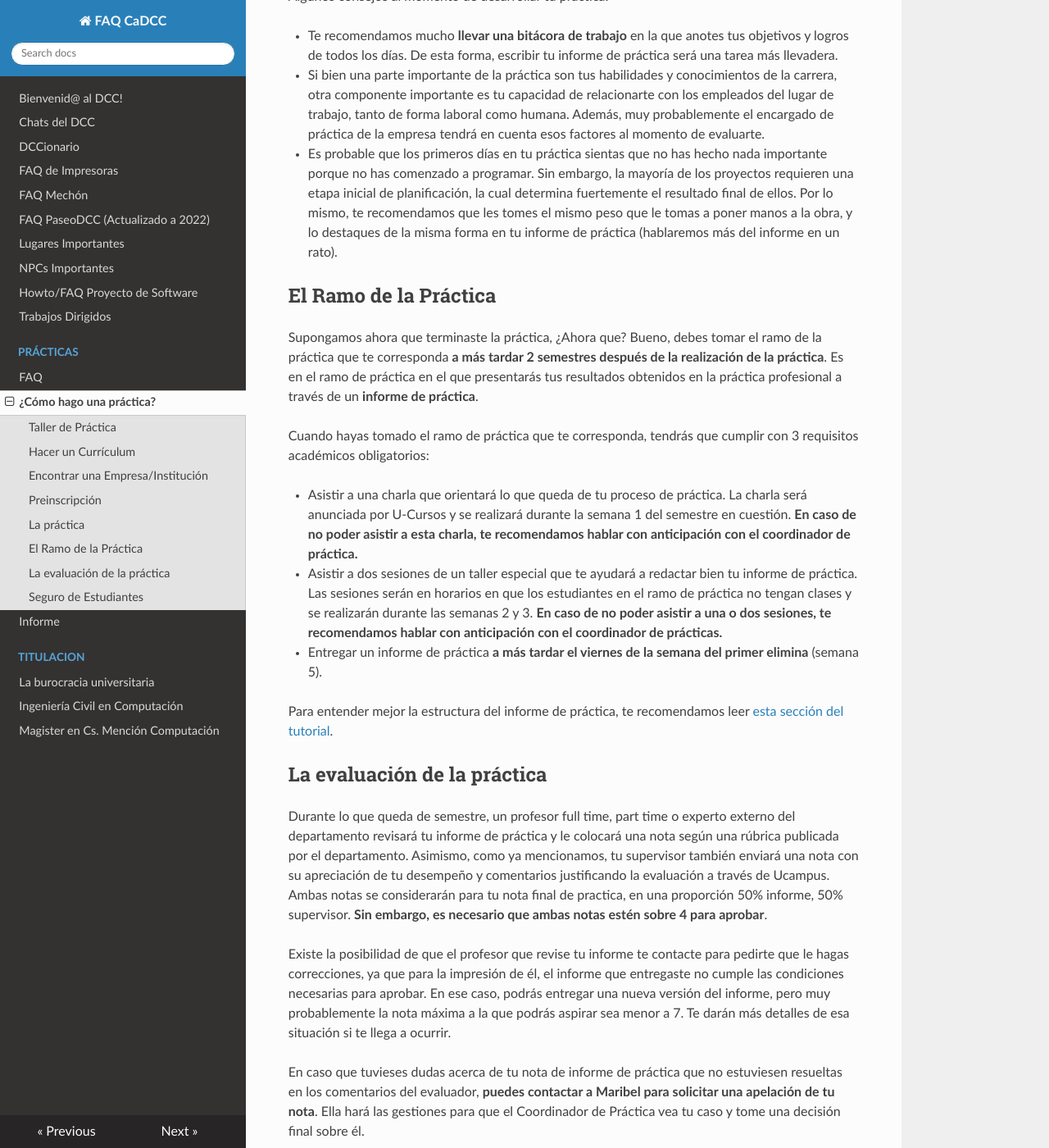
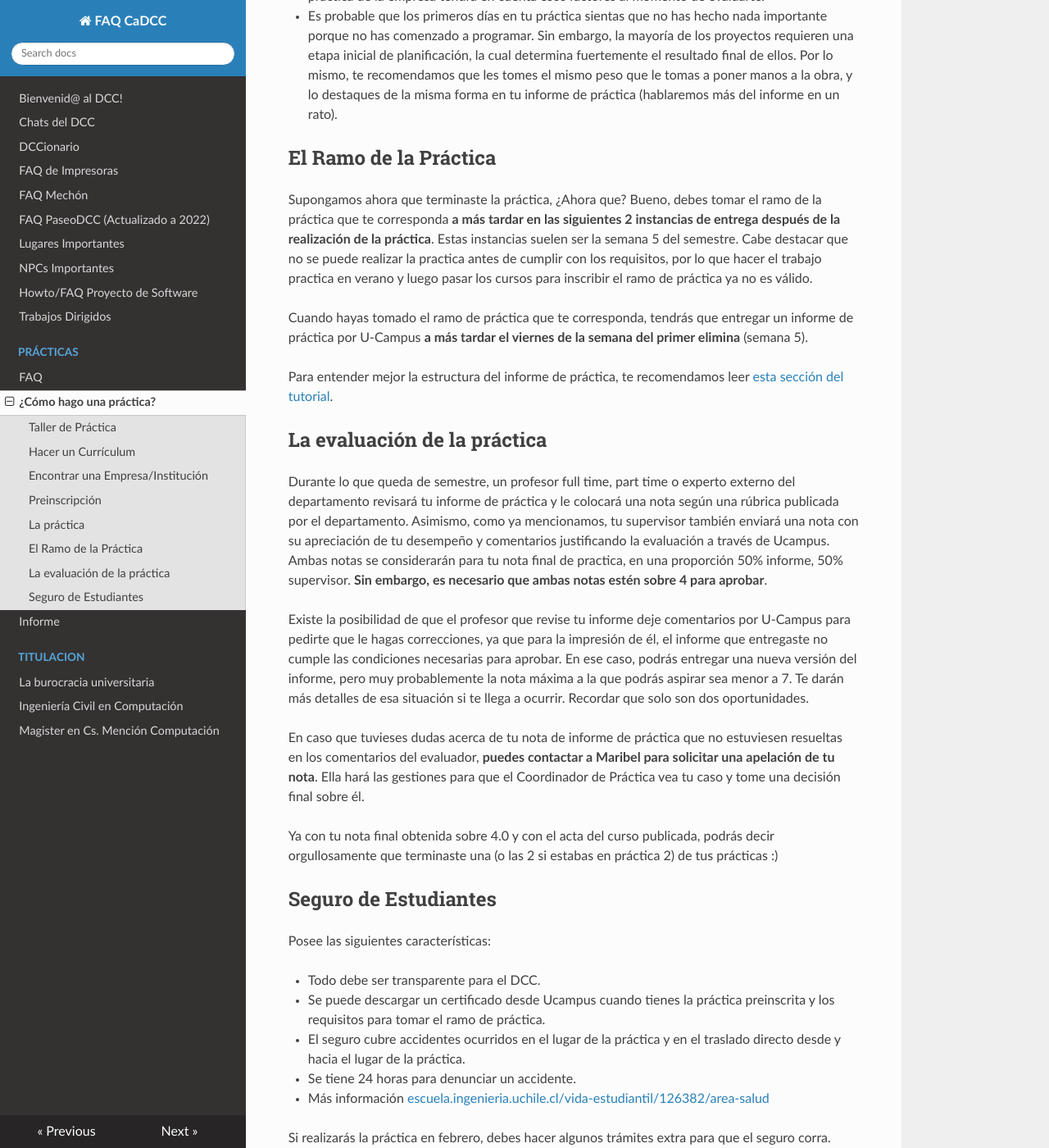
Before and after one commit to cadcc/howto, an MkDocs documentation site: the page built from docs/Prácticas/How do I Practica.md, in a window 1280 px wide and 1400 px high, scrolled down 3744 px. Shown: the whole window at 82% size. Built offline with MkDocs 1.6.1, drawn with Linux system fonts in a browser that asks for light colours; nearby versions of some CDN libraries; some of the changed text lies outside the part shown.

Commit message:
docs(Prácticas\How do I Practica.md): Update contents
Contents have been modified as per provided instructions.
Missing changes due to inexact instructions.

```diff
--- a/docs/Prácticas/How do I Practica.md
+++ b/docs/Prácticas/How do I Practica.md
@@ -4,7 +4,7 @@ Primero que nada respira, cálmate y no grites... Ya, ahora que estas más tranq
 
 ## Taller de Práctica
 
-Antes de poder realizar la práctica tienes que dar el Taller de Práctica Profesional correspondiente al número de práctica que te toca hacer. En este curso tendrás que ver una serie de videos que ayudarán a tu desenvolvimiento en la práctica.
+Antes de poder realizar la práctica tienes que dar el Taller de Práctica Profesional correspondiente al número de práctica que te toca hacer. Tendrás que ver una serie de videos que ayudarán a tu desenvolvimiento en la práctica.
 
 ## Hacer un Currículum
 
@@ -21,7 +21,8 @@ Un currículum debería incluír lo siguiente:
 
 Puede que pienses que actividades como estar en scout, ser presidente de curso o participar de grupos organizados no son logros que un empleador quisiera ver en un currículum para trabajar de practicante de computación. Sin embargo, son estas cosas (en realidad es la proactividad, motivación y liderazgo que muestras al haberlas hecho) las que terminan haciendo la diferencia, en especial cuando no has trabajado formalmente antes. Sin embargo, si bien es mejor que en un curriculum sobre información a que falte, intenta no exceder las 2 planas de contenido.
 
-Aquí te dejamos el [currículum](https://www.cadcc.cl/wp-content/uploads/2017/10/Curriculum_Laborito-3.pdf) de [Laborito](https://www.cadcc.cl/tag/laborito/), la mascota de la Feria Laboral del DCC.
+<!-- Esto se pidio eliminar hasta que se disponga de tutores -->
+<!-- Aquí te dejamos el [currículum](https://www.cadcc.cl/wp-content/uploads/2017/10/Curriculum_Laborito-3.pdf) de [Laborito](https://www.cadcc.cl/tag/laborito/), la mascota de la Feria Laboral del DCC. -->
 
 ## Encontrar una Empresa/Institución
 
@@ -62,11 +63,9 @@ La descripción de la preinscripción debe ser breve y debe tener la siguiente e
 1. Datos del lugar de práctica
 1. Descripción de la práctica (problema a solucionar, ideas para una posible solución, entre otros)
 
-Según yo y muchas otras personas, la descripción breve no es tan breve como parece, trata de incluir lenguajes y frameworks que utilizarías, además de la idea general de lo que harás.
+Según varias personas, la descripción breve no es tan breve como parece, trata de incluir lenguajes y frameworks que utilizarías, además de la idea general de lo que harás.
 
-Luego de enviar la preinscripción, deberás mandar un correo a la secretaria docente (Maribel), avisando que ya hiciste este proceso. Ella dará aviso al coordinador de práctica para que revise tu postulación. Por cierto, el correo de Maribel es maribel@dcc.uchile.cl.
-
-La respuesta a tu preinscripción será entregada en a lo más 5 días hábiles desde el momento en que la envías y das el aviso. Si luego de 5 días hábiles no sabes nada de tu práctica, te recomendamos hablar con Maribel (por correo o en su oficina) o con Sipiran.
+La respuesta a tu preinscripción puede demorarse bastante desde el momento en que la envías. De no ser aceptada entra en estado de Necesita Correcciones hasta que sea aceptada (Aceptada).
 
 Para ahorrarte malas postulaciones, te mencionamos algunas prácticas que **NO** serán aceptadas jamás:
 
@@ -92,13 +91,9 @@ Algunos consejos al momento de desarrollar tu práctica:
 
 ## El Ramo de la Práctica
 
-Supongamos ahora que terminaste la práctica, ¿Ahora que? Bueno, debes tomar el ramo de la práctica que te corresponda **a más tardar 2 semestres después de la realización de la práctica**. Es en el ramo de práctica en el que presentarás tus resultados obtenidos en la práctica profesional a través de un **informe de práctica**.
+Supongamos ahora que terminaste la práctica, ¿Ahora que? Bueno, debes tomar el ramo de la práctica que te corresponda **a más tardar en las siguientes 2 instancias de entrega después de la realización de la práctica**. Estas instancias suelen ser la semana 5 del semestre. Cabe destacar que no se puede realizar la practica antes de cumplir con los requisitos, por lo que hacer el trabajo practica en verano y luego pasar los cursos para inscribir el ramo de práctica ya no es válido.
 
-Cuando hayas tomado el ramo de práctica que te corresponda, tendrás que cumplir con 3 requisitos académicos obligatorios:
-
-* Asistir a una charla que orientará lo que queda de tu proceso de práctica. La charla será anunciada por U-Cursos y se realizará durante la semana 1 del semestre en cuestión. **En caso de no poder asistir a esta charla, te recomendamos hablar con anticipación con el coordinador de práctica.**
-* Asistir a dos sesiones de un taller especial que te ayudará a redactar bien tu informe de práctica. Las sesiones serán en horarios en que los estudiantes en el ramo de práctica no tengan clases y se realizarán durante las semanas 2 y 3. **En caso de no poder asistir a una o dos sesiones, te recomendamos hablar con anticipación con el coordinador de prácticas.**
-* Entregar un informe de práctica **a más tardar el viernes de la semana del primer elimina** (semana 5).
+Cuando hayas tomado el ramo de práctica que te corresponda, tendrás que entregar un informe de práctica por U-Campus **a más tardar el viernes de la semana del primer elimina** (semana 5).
 
 Para entender mejor la estructura del informe de práctica, te recomendamos leer [esta sección del tutorial](https://faq.cadcc.cl/es/latest/Pr%C3%A1cticas/Informe/).
 
@@ -106,7 +101,7 @@ Para entender mejor la estructura del informe de práctica, te recomendamos leer
 
 Durante lo que queda de semestre, un profesor full time, part time o experto externo del departamento revisará tu informe de práctica y le colocará una nota según una rúbrica publicada por el departamento. Asimismo, como ya mencionamos, tu supervisor también enviará una nota con su apreciación de tu desempeño y comentarios justificando la evaluación a través de Ucampus. Ambas notas se considerarán para tu nota final de practica, en una proporción 50% informe, 50% supervisor. **Sin embargo, es necesario que ambas notas estén sobre 4 para aprobar**.
 
-Existe la posibilidad de que el profesor que revise tu informe te contacte para pedirte que le hagas correcciones, ya que para la impresión de él, el informe que entregaste no cumple las condiciones necesarias para aprobar. En ese caso, podrás entregar una nueva versión del informe, pero muy probablemente la nota máxima a la que podrás aspirar sea menor a 7. Te darán más detalles de esa situación si te llega a ocurrir.
+Existe la posibilidad de que el profesor que revise tu informe deje comentarios por U-Campus para pedirte que le hagas correcciones, ya que para la impresión de él, el informe que entregaste no cumple las condiciones necesarias para aprobar. En ese caso, podrás entregar una nueva versión del informe, pero muy probablemente la nota máxima a la que podrás aspirar sea menor a 7. Te darán más detalles de esa situación si te llega a ocurrir. Recordar que solo son dos oportunidades.
 
 En caso que tuvieses dudas acerca de tu nota de informe de práctica que no estuviesen resueltas en los comentarios del evaluador, **puedes contactar a Maribel para solicitar una apelación de tu nota**. Ella hará las gestiones para que el Coordinador de Práctica vea tu caso y tome una decisión final sobre él.
 
@@ -129,12 +124,6 @@ Si realizarás la práctica en febrero, debes hacer algunos trámites extra para
 ## ¿Se puede inscribir la práctica durante el semestre de verano?
 
 Sí, y las reglas son las mismas que al inscribir la práctica en otros semestres. Eso sí, ten en cuenta que el semestre de verano **cobra diferenciado por cantidad de créditos inscritos** y que ahora las prácticas **valen 7 créditos**, por lo que te recomendamos averiguar con la escuela el costo total de realizar la práctica en verano.
-
----
-
-## ¿Se puede inscribir el ramo en el mismo semestre que se realiza la práctica?
-
-No, la práctica se realiza antes de tomar el ramo y el ramo puede ser tomado **hasta 2 semestres después de realizada la práctica**.
 
 ---
 
```
Also changed, not shown: other parts of docs/Prácticas/How do I Practica.md (+1 -1 lines).
